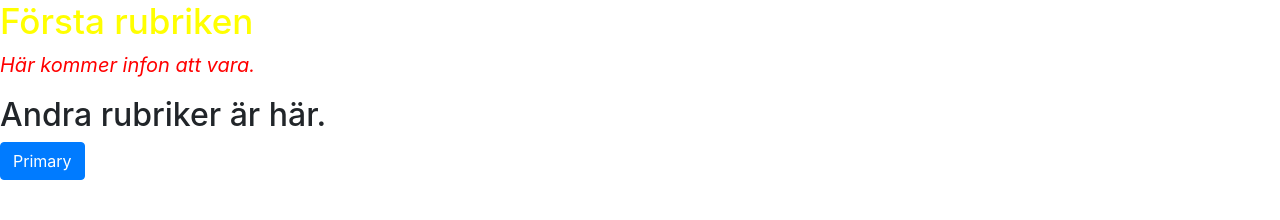
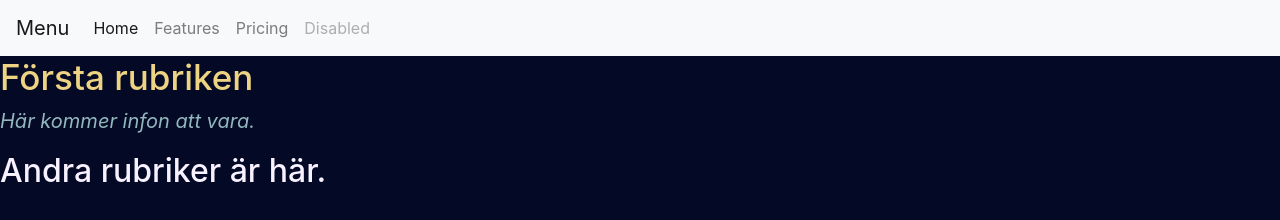
Before and after one commit to RasmusPettersson01/webbutiker, a website: page sida.html in a window 1280 px wide. Drawn offline with nearby package versions, Linux system fonts and the light colour scheme; files that its build step writes are made by us from their sources.

Commit message:
Uppdatering #2

```diff
--- /dev/null
+++ b/CSS/mystyle.scss
@@ -0,0 +1,21 @@
+$minfavofarg: #040926;
+
+body{
+  background-color: $minfavofarg;
+}
+
+p{
+  color: #93B7BE;
+  font-size: 20px;
+  font-style: italic;
+}
+
+h1 {
+  color:#EDD382;
+  font-size: 35px;
+  text-decoration:underline;
+}
+
+h2 {
+  color: #F8F1FF;
+}
--- a/sida.html
+++ b/sida.html
@@ -1,15 +1,31 @@
 <!DOCTYPE html>
 <html>
 <head>
+<script src="node_modules/bootstrap/js/src/tools/dropdown.js"></script>
+<script src="node_modules/bootstrap/js/src/tools/collapse.js"></script>
+<script src="node_modules/bootstrap/dist/js/bootstrap.js"></script>
 <link rel="stylesheet" href="node_modules/bootstrap/dist/css/bootstrap.css">
-<link rel="stylesheet" href="style.css">
+<link rel="stylesheet" href="CSS/style.css">
+<link rel="stylesheet" href="CSS/main.css">
 <title>Webbutiker</title>
 </head>
 <body>
-
+  <nav class="navbar navbar-expand-lg navbar-light bg-light">
+    <a class="navbar-brand" href="#">Menu</a>
+    <button class="navbar-toggler" type="button" data-toggle="collapse" data-target="#navbarNavAltMarkup" aria-controls="navbarNavAltMarkup" aria-expanded="false" aria-label="Toggle navigation">
+      <span class="navbar-toggler-icon"></span>
+    </button>
+    <div class="collapse navbar-collapse" id="navbarNavAltMarkup">
+      <div class="navbar-nav">
+        <a class="nav-item nav-link active" href="#">Home <span class="sr-only">(current)</span></a>
+        <a class="nav-item nav-link" href="#">Features</a>
+        <a class="nav-item nav-link" href="#">Pricing</a>
+        <a class="nav-item nav-link disabled" href="#">Disabled</a>
+      </div>
+    </div>
+  </nav>
 <h1>Första rubriken</h1>
 <p>Här kommer infon att vara.</p>
 <h2>Andra rubriker är här.</h2>
-<button type="button" class="btn btn-primary">Primary</button>
 </body>
 </html>
```
Also changed, not shown: package.json (added, +23 -0 lines), CSS/main.css (added), 1 other file.
